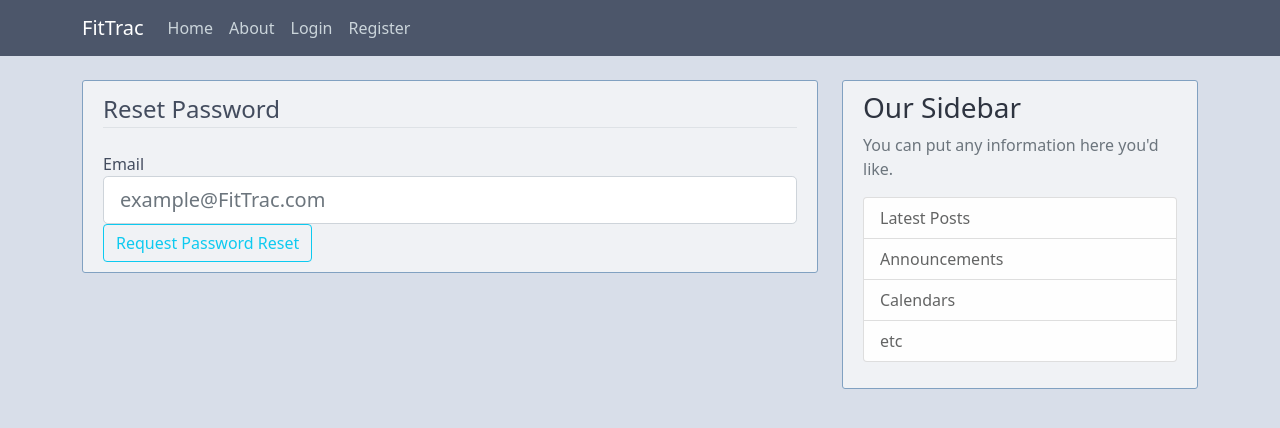
After one commit to nevarezomar/capstone, a Flask app: page /reset_password in a window 1280 px wide. The commit adds this page. Shown: the top 428 px of the page. Run offline with Flask 2, Linux system fonts and the light colour scheme; some libraries are stand-ins or nearby versions.

Commit message:
Users can reset password, added pagination

```diff
--- a/application/forms.py
+++ b/application/forms.py
@@ -59,3 +59,19 @@ class PostFrom(FlaskForm):
     title = StringField('Title', validators=[DataRequired()])
     content = TextAreaField('Content', validators=[DataRequired()])
     submit = SubmitField('Post')
+
+class RequestResetFrom(FlaskForm):
+    email = StringField('Email',
+                        validators=[DataRequired(), Email()])
+    submit = SubmitField('Request Password Reset')
+
+    def validate_email(self, email):
+        user = User.query.filter_by(email=email.data).first()
+        if user is None:
+            raise ValidationError('There is no account with that email.')
+
+class ResetPasswordForm(FlaskForm):
+    password = PasswordField('Password', validators=[DataRequired()])
+    confirm_password = PasswordField('Confirm Password',
+                        validators=[DataRequired(), EqualTo('password')])
+    submit = SubmitField('Rest Password')
--- a/application/routes.py
+++ b/application/routes.py
@@ -2,16 +2,18 @@ import secrets
 import os
 from PIL import Image
 from flask import render_template, url_for, flash, redirect, request, abort
-from application import application, db, bcrypt
-from application.forms import RegistrationForm, LoginForm, UpdateAccountForm, PostFrom
+from application import application, db, bcrypt, mail
+from application.forms import RegistrationForm, LoginForm, UpdateAccountForm, PostFrom, RequestResetFrom, ResetPasswordForm
 from application.models import User, Workout
 from flask_login import login_user, current_user, logout_user, login_required
+from flask_mail import Message
 
 
 @application.route("/")
 @application.route("/home")
 def home():
-    posts = Workout.query.all()
+    page = request.args.get('page', 1, type=int)
+    posts = Workout.query.order_by(Workout.workout_date.desc()).paginate(page=page, per_page=5)
     return render_template('home.html', posts=posts)
 
 @application.route("/about")
@@ -130,3 +132,41 @@ def delete_post(post_id):
     db.session.commit()
     flash('Your post has been deleted!', 'success')
     return redirect(url_for('home'))
+
+def send_reset_email(user):
+    token = user.get_reset_token()
+    msg = Message('Password Reset Request', sender='noreply@demo.com', recipients=[user.email])
+    msg.body = f'''To reset your password, vist the following link:
+{url_for('reset_token', token =token, _external=True)}
+If you did not make this request then ignore this email.
+'''
+    mail.send(msg)
+
+@application.route("/reset_password", methods=['GET', 'POST'])
+def reset_request():
+    if current_user.is_authenticated:
+        return redirect(url_for('home'))
+    form = RequestResetFrom()
+    if form.validate_on_submit():
+        user = User.query.filter_by(email=form.email.data).first()
+        send_reset_email(user)
+        flash('Email Sent', 'info')
+        return redirect(url_for('login'))
+    return render_template('reset_request.html', title='Reset Password', form=form)
+
+@application.route("/reset_password/<token>", methods=['GET', 'POST'])
+def reset_token(token):
+    if current_user.is_authenticated:
+        return redirect(url_for('home'))
+    user = User.verify_reset_token(token)
+    if user is None:
+        flash('That is an invalid/expired token', 'warning')
+        return redirect(url_for('reset_request'))
+    form = ResetPasswordForm()
+    if form.validate_on_submit():
+        hashed_pw = bcrypt.generate_password_hash(form.password.data).decode('utf-8')
+        user.password = hashed_pw
+        db.session.commit()
+        flash(f'Password changed! Please login', 'success')
+        return redirect(url_for('login'))
+    return render_template('reset_token.html', title='Reset Password', form=form)
--- a/application/templates/login.html
+++ b/application/templates/login.html
@@ -40,7 +40,7 @@
                 {{ form.submit(class="btn btn-outline-info") }}
             </div>
             <small class="text-muted ml-2">
-                <a href="#">Forgot Password?</a>
+                <a href="{{ url_for('reset_request') }}">Forgot Password?</a>
             </small>
         </form>
     </div>
--- /dev/null
+++ b/application/templates/reset_request.html
@@ -0,0 +1,27 @@
+{% extends "base.html" %}
+{% block content %}
+    <div class="content-section">
+        <form method="POST" action="#">
+            {{ form.hidden_tag() }}
+            <fieldset class="form-group">
+                <legend class="border-bottom mb-4">Reset Password</legend>
+                <div class="form-group">
+                    {{ form.email.label(class="form-control-label") }}
+                    {% if form.email.errors %}
+                        {{ form.email(class="form-control form-control-lg is-invalid") }}
+                        <div class="invalid-feedback">
+                            {% for error in form.email.errors %}
+                                <span>{{ error }}</span>
+                            {% endfor %}
+                        </div>
+                    {% else %}
+                        {{ form.email(class="form-control form-control-lg", placeholder="example@FitTrac.com") }}
+                    {% endif %}
+                </div>
+            </fieldset>
+            <div class="form-group">
+                {{ form.submit(class="btn btn-outline-info") }}
+            </div>
+        </form>
+    </div>
+{% endblock content %}
--- /dev/null
+++ b/test.py
@@ -0,0 +1,4 @@
+import os
+
+print(os.environ.get('EMAIL_USER'))
+print(os.environ.get('EMAIL_PASS'))
```
Also changed, not shown: application/__init__.py (+8 -0 lines), application/models.py (+15 -1 lines), application/templates/home.html (+12 -1 lines), application/templates/reset_token.html (added, +40 -0 lines), application/site.db.
